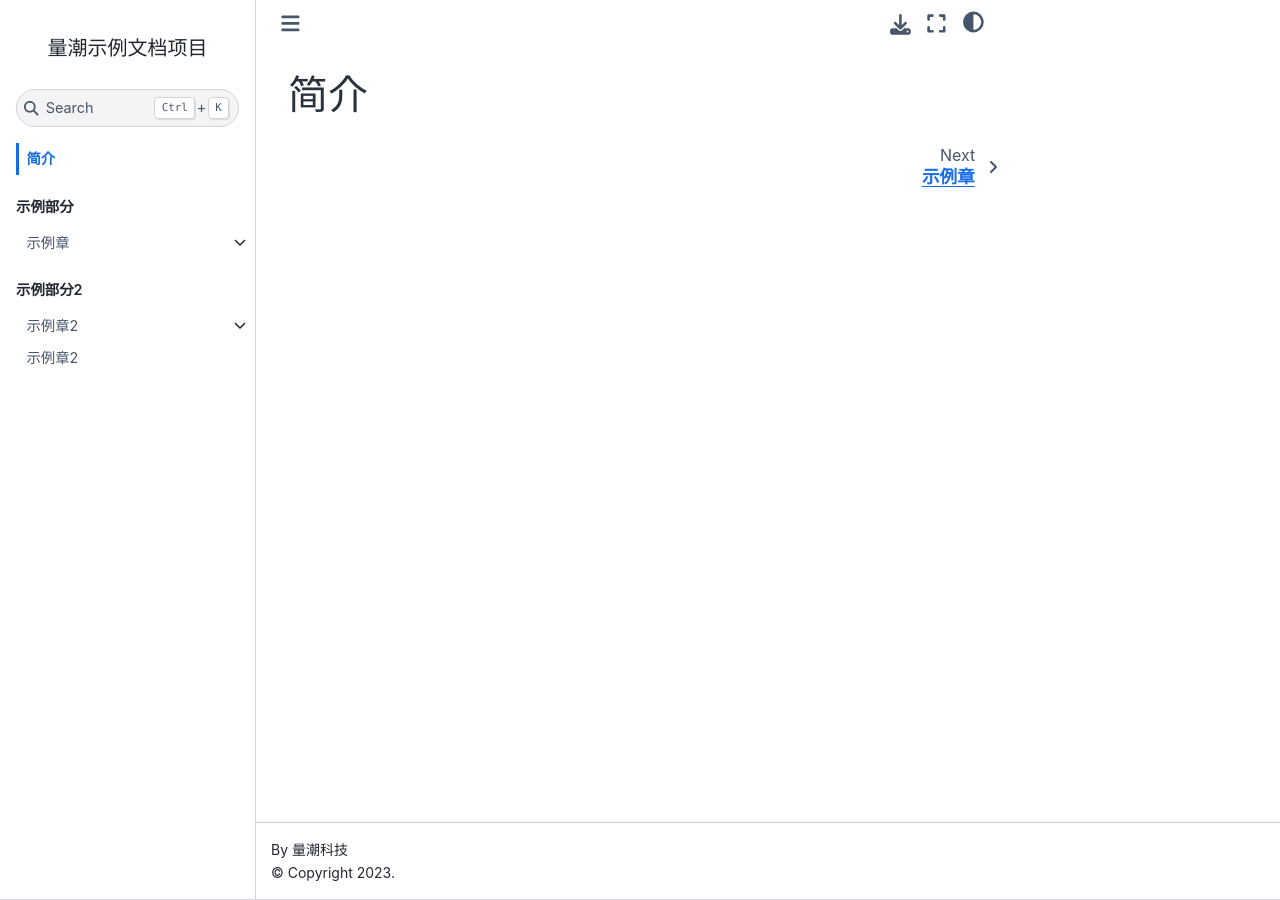
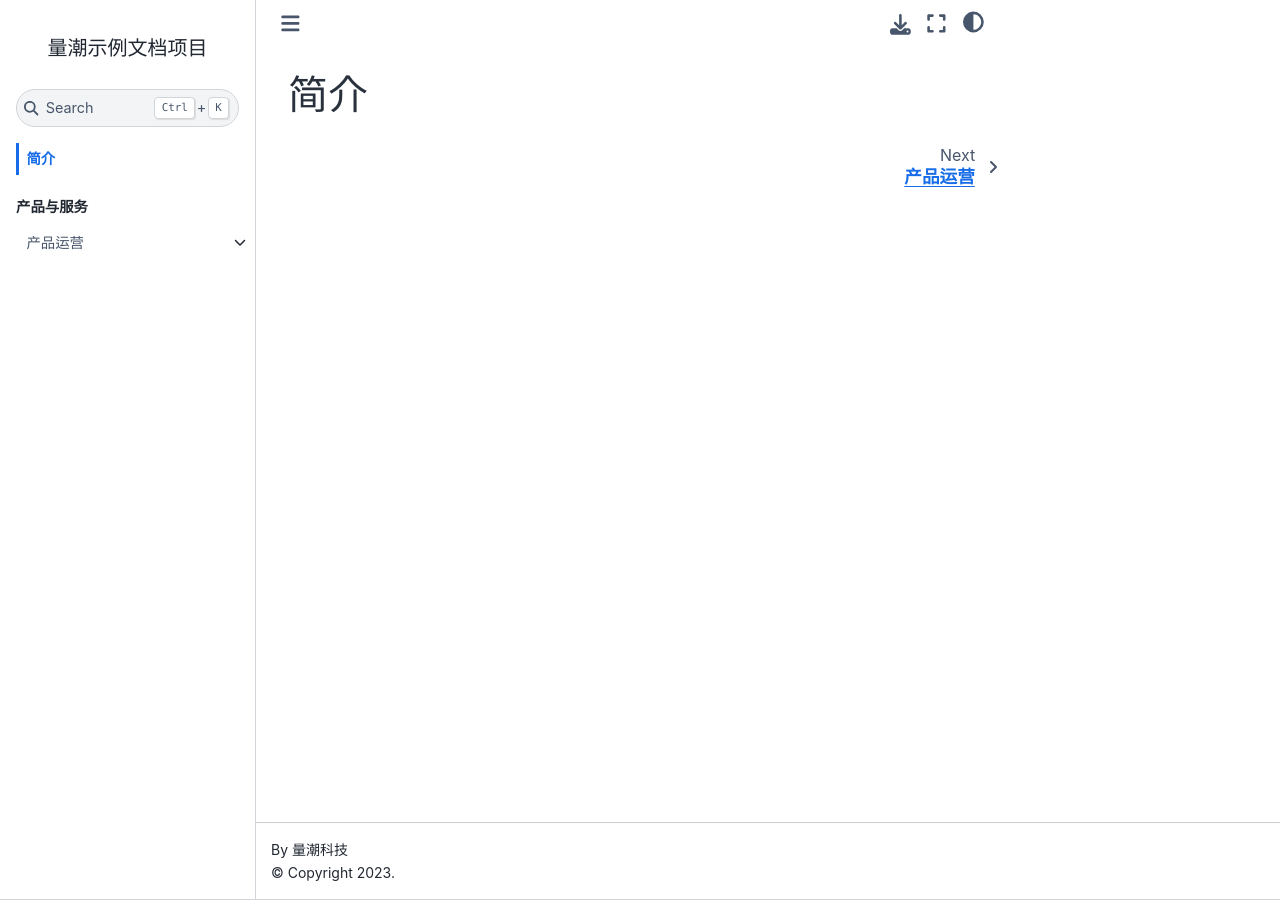
Before and after one commit to quanttide/quanttide-rodemap-of-course-service, a Jupyter Book: the page built from index.md, in a window 1280 px wide. Built offline with Jupyter Book 1.0.4 settings and Sphinx 7.4.7 and the Sphinx Book theme 1.1.4, drawn with Linux system fonts in a browser that asks for light colours.

Commit message:
init: create project

```diff
--- a/1_example_chapter/1_example_section/README.md
+++ /dev/null
@@ -1 +0,0 @@
-# 示例节1
--- a/1_example_chapter/README.md
+++ /dev/null
@@ -1 +0,0 @@
-# 示例章
--- a/2_example_chapter2/1_example_section2/README.md
+++ /dev/null
@@ -1 +0,0 @@
-# 示例节2
--- a/2_example_chapter2/README.md
+++ /dev/null
@@ -1 +0,0 @@
-# 示例章2
--- a/3_example_chapter3/README.md
+++ /dev/null
@@ -1 +0,0 @@
-# 示例章2
--- a/_toc.yml
+++ b/_toc.yml
@@ -1,18 +1,9 @@
 format: jb-book
 root: index.md
 parts:
-  - caption: 示例部分
+  - caption: 产品与服务
     chapters:
-      - file: 1_example_chapter/README.md
+      - file: operating/README.md
         sections:
-          - file: 1_example_chapter/1_example_section/README.md
-            sections:
-              - file: 1_example_chapter/1_example_section/1_example_article.md
-              - file: 1_example_chapter/1_example_section/1_example_article2.md
-          - file: 1_example_chapter/2_example_article3.md
-  - caption: 示例部分2
-    chapters:
-      - file: 2_example_chapter2/README.md
-        sections:
-          - file: 2_example_chapter2/1_example_section2/README.md
-      - file: 3_example_chapter3/README.md
+          - file: operating/users/README.md
+          - file: operating/contents/README.md
--- /dev/null
+++ b/operating/README.md
@@ -0,0 +1 @@
+# 产品运营
--- /dev/null
+++ b/operating/contents/README.md
@@ -0,0 +1 @@
+# 内容运营
--- /dev/null
+++ b/operating/users/README.md
@@ -0,0 +1 @@
+# 用户运营
```
Also changed, not shown: 1_example_chapter/1_example_section/1_example_article.md (deleted, +0 -6 lines), 1_example_chapter/1_example_section/1_example_article2.md (deleted, +0 -6 lines), 1_example_chapter/2_example_article3.md (deleted, +0 -6 lines).
